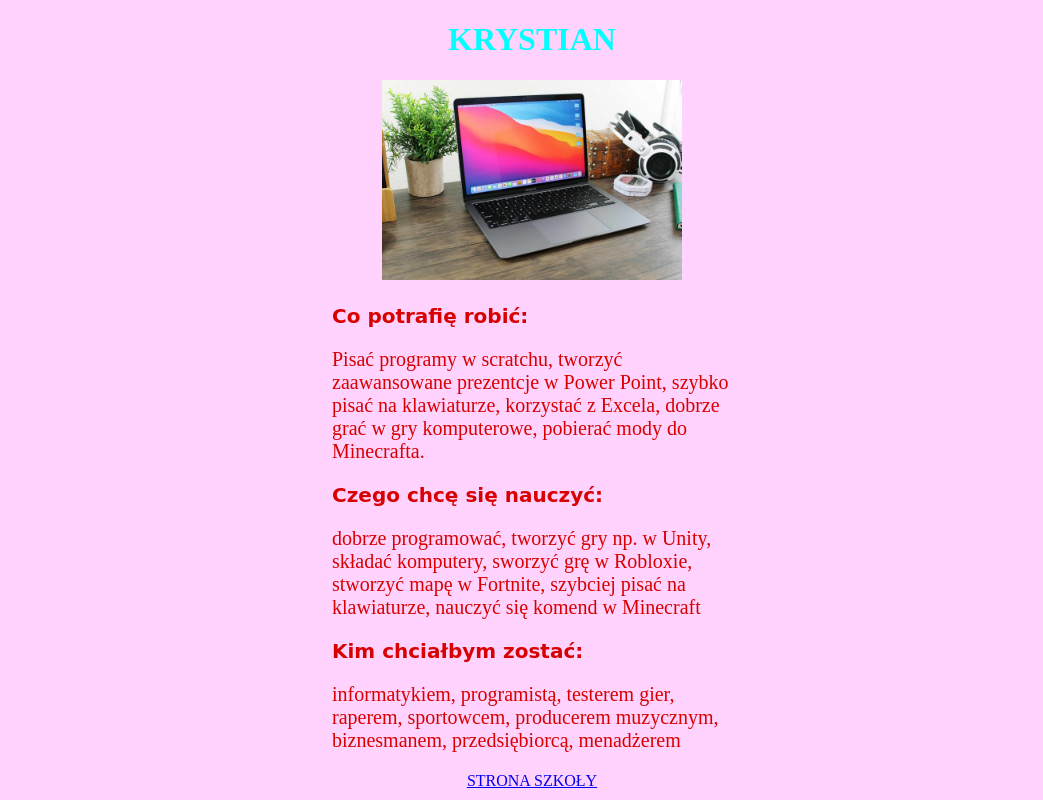
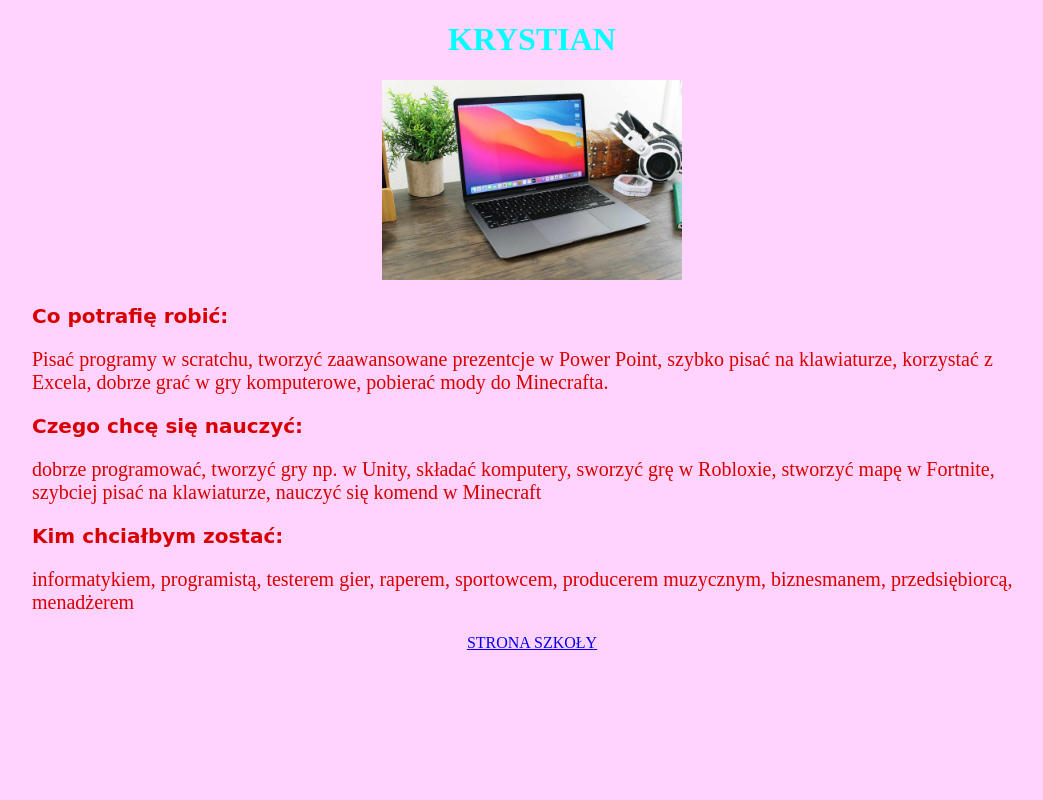
Before and after one commit to Krystianokri74/krystianokri74.github.io, a plain HTML site: page index.html in a window 1280 px wide. Shown: the whole page, without its empty margins (108-1151 px from the left). Drawn offline with Linux system fonts and the light colour scheme; a web font is replaced by a local one.

Commit message:
Add files via upload

```diff
--- a/style.css
+++ b/style.css
@@ -14,7 +14,7 @@ p{
 }
 
 div{
-    max-width: 400px;
+    max-width: 1000px;
     margin:auto;
 }
 
```
